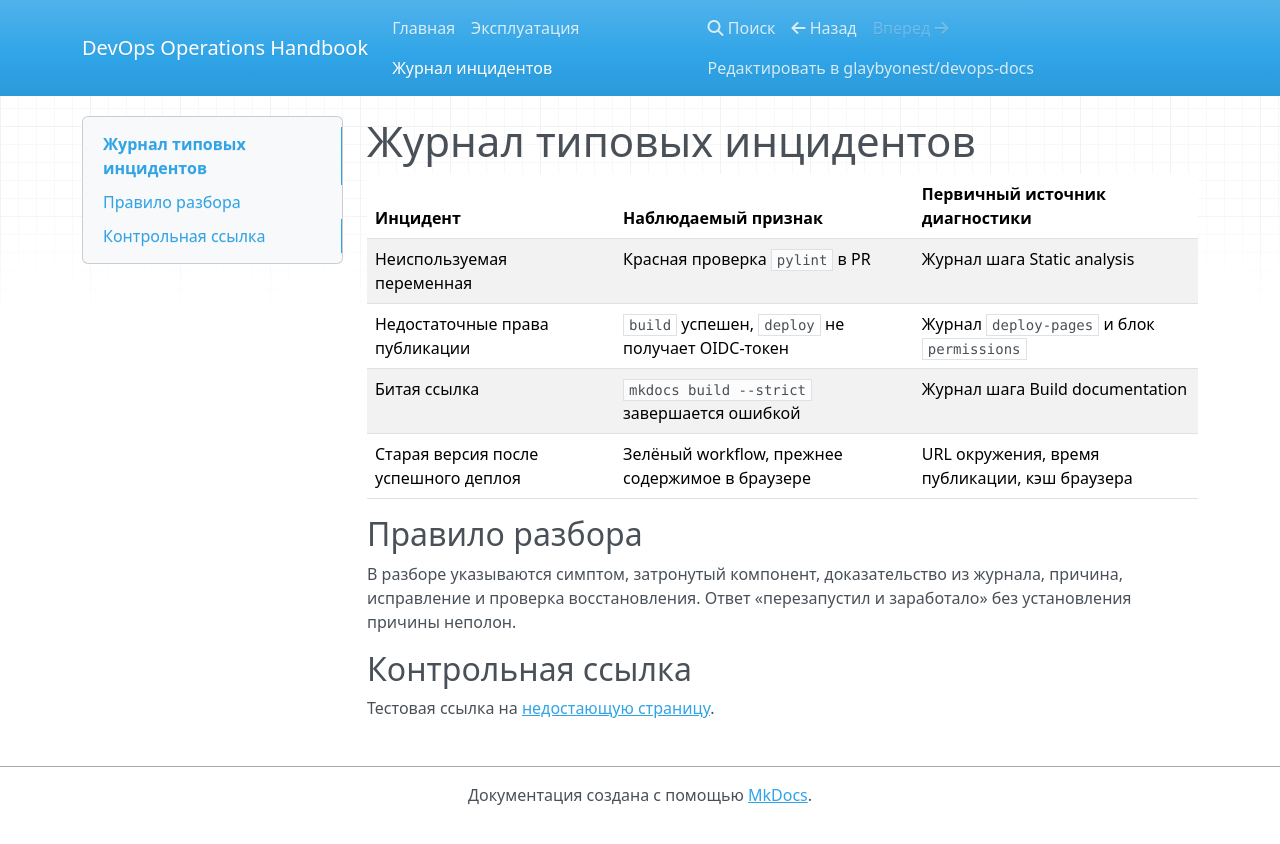
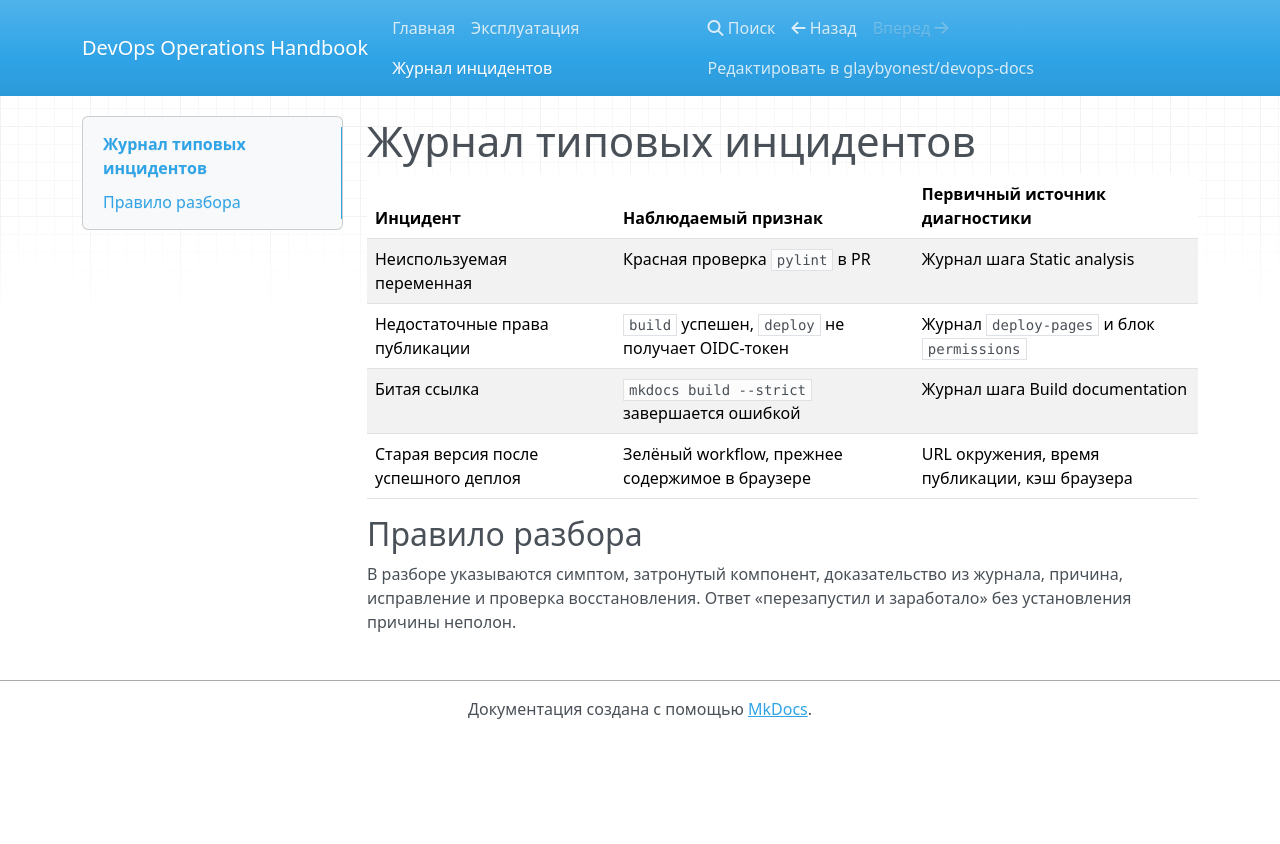
Before and after one commit to glaybyonest/devops-docs, an MkDocs documentation site: the page built from docs/incidents.md, in a window 1280 px wide. Shown: the top 844 px of the page. Built offline with MkDocs 1.6.1, drawn with Linux system fonts in a browser that asks for light colours; nearby versions of some CDN libraries.

Commit message:
docs: remove control link after validation test

```diff
--- a/docs/incidents.md
+++ b/docs/incidents.md
@@ -12,7 +12,3 @@
 В разборе указываются симптом, затронутый компонент, доказательство из журнала, причина,
 исправление и проверка восстановления. Ответ «перезапустил и заработало» без установления
 причины неполон.
-
-## Контрольная ссылка
-
-Тестовая ссылка на [недостающую страницу](missing-page.md).
```
